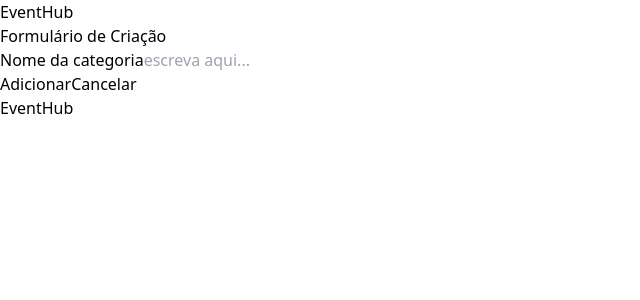
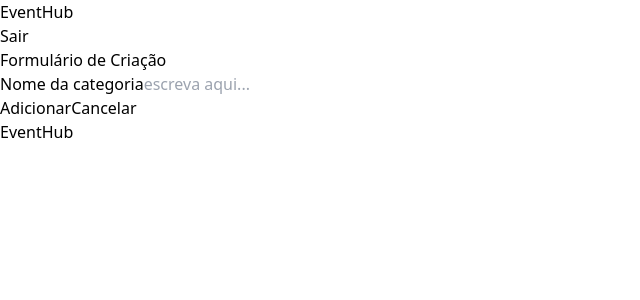
Before and after one commit to avanti-02-atv/event-frontend, a React (Vite) app: page /admin/form-categoria in a window 1280 px wide. Shown: the top 300 px of the page, without its empty margins (0-640 px from the left). Built offline with nearby package versions, Linux system fonts and the light colour scheme; no server answers.

Commit message:
corrgindo erros de layout

```diff
--- a/src/components/Admin/categoria/CardCategoria.jsx
+++ b/src/components/Admin/categoria/CardCategoria.jsx
@@ -22,10 +22,10 @@ export default function CardCategoria({ id, nome, onDelete }) {
           <span className="font-black sm:text-lg text-black">NOME:</span> {nome}
         </h3>
         <div className="flex my-6 justify-center">
-          <button className="px-6 py-2 bg-orange-300 rounded-md mr-16 sm:mr-32" onClick={() => {navigate(`/admin/form-categoria/${id}`)}}>
+          <button className="bg-orange-300 text-xl font-black leading-6 text-black px-6 py-2 rounded-md hover:ring-2 ring-orange-300 mr-16 sm:mr-32" onClick={() => {navigate(`/admin/form-categoria/${id}`)}}>
             Editar
           </button>
-          <button className="px-6 py-2 bg-red-500 rounded-md" onClick={handleDelete}>
+          <button className="bg-red-500 text-xl font-black leading-6 text-black px-6 py-2 rounded-md hover:ring-2 ring-red-300" onClick={handleDelete}>
             Excluir
           </button>
         </div>
--- a/src/components/Admin/pesquisa/Pesquisa.jsx
+++ b/src/components/Admin/pesquisa/Pesquisa.jsx
@@ -4,7 +4,7 @@ export default function Pesquisa({search, handleSearch}) {
 
   return (
     <div className="flex mb-3 justify-center w-full">
-        <div className="mb-4 flex w-full justify-center items-stretch w-2/4">
+        <div className="mb-4 flex justify-center items-stretch w-2/4">
             <input
               value={search}
               onChange={handleSearch}
--- a/src/pages/admin/categoria/Categoria.jsx
+++ b/src/pages/admin/categoria/Categoria.jsx
@@ -23,12 +23,14 @@ export default function Categoria(){
   }
 
   function filter() {
+    if(categorias){
       const filtered = categorias.filter((categoria) =>
         Object.values(categoria).some((value) =>
           value.toString().toLowerCase().includes(search.toLowerCase())
         )
       );
       setCategoriasRender(filtered);
+    }
   }
 
   function handleSearch(event) {
@@ -61,7 +63,11 @@ export default function Categoria(){
 
   return(
     <div className="overflow-x-hidden flex flex-col justify-between items-center w-screen h-screen max-w-full">
-      <Header />
+      <Header>
+        <button className="bg-orange-300 text-xl font-black leading-6 text-black px-6 py-2 rounded-md hover:ring-2 ring-orange-300">
+            Sair
+        </button>
+      </Header>
       <div className="mt-8 w-screen">
         <Pesquisa search={search}  handleSearch={handleSearch}/>
       </div>
@@ -79,7 +85,7 @@ export default function Categoria(){
         }
       </div>
       <div className="w-screen flex justify-center">
-        <button className="px-6 py-2 bg-orange-300 rounded-md mb-16" onClick={() => {navigate("/admin/form-categoria")}}>
+        <button className="bg-orange-300 text-xl font-black leading-6 text-black px-6 py-2 rounded-md hover:ring-2 ring-orange-300 mb-16" onClick={() => {navigate("/admin/form-categoria")}}>
           Adicionar Categoria
         </button>
       </div>
--- a/src/pages/admin/categoria/CategoriaEdit.jsx
+++ b/src/pages/admin/categoria/CategoriaEdit.jsx
@@ -5,7 +5,11 @@ import FormCategoria from "../../../components/Admin/categoria/FormCategoria";
 export default function CategoriaEdit() {
   return(
     <div className="h-screen sm:w-11/12 w-screen">
-      <Header />
+      <Header>
+        <button className="bg-orange-300 text-xl font-black leading-6 text-black px-6 py-2 rounded-md hover:ring-2 ring-orange-300">
+            Sair
+        </button>
+      </Header>
       <div className="h-4/6 flex justify-center items-center">
         <FormCategoria />
       </div>
```
Lines whose indentation alone changed are shown as unchanged.
